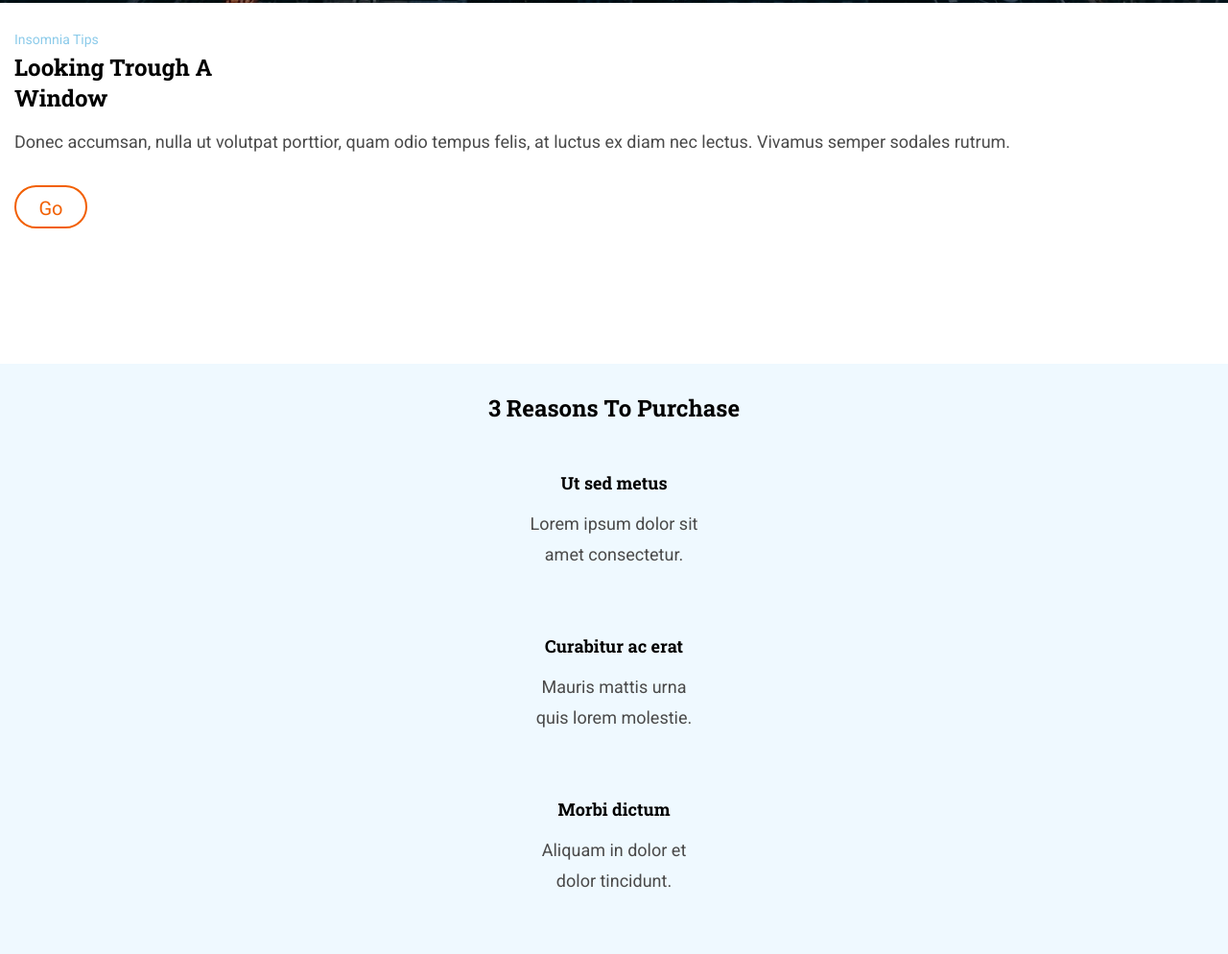
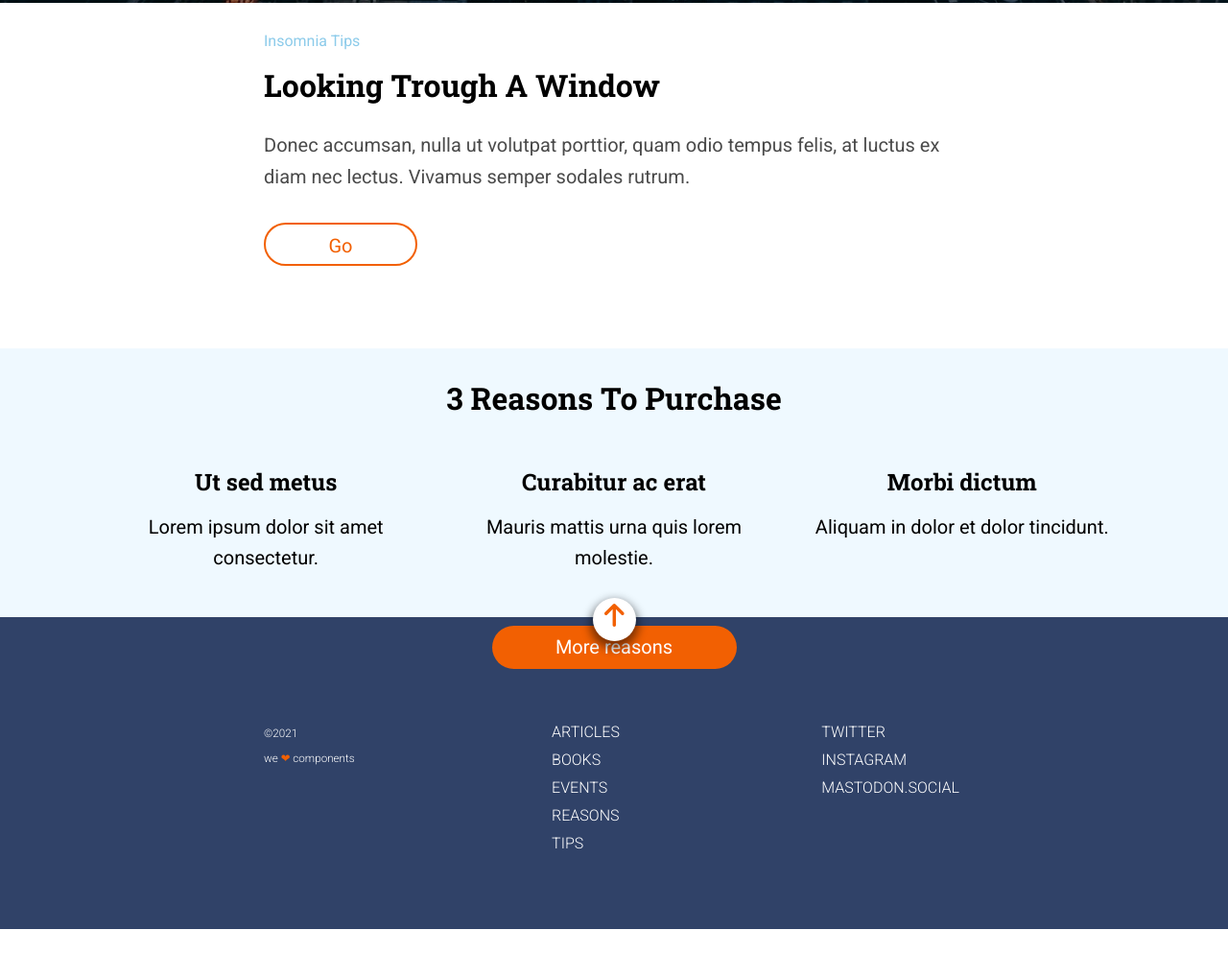
Before and after one commit to albavidalm/Anonymous-Proxy, a website: page src/html/index.html in a window 1280 px wide. Shown: the part 797-1791 px from the top of the page at 96% size. After the commit the page ends 1765 px from the top, so only its background shows below. Drawn offline with nearby package versions, Linux system fonts and the light colour scheme; files that its build step writes are made by us from their sources; files whose address does not match are found by name.

Commit message:
Add reponsive OK

```diff
--- a/src/html/index.html
+++ b/src/html/index.html
@@ -30,7 +30,7 @@
 
     </section>
 
-    <section class="looking">
+    <section class="looking wrapper">
       <h4 class="looking__subtitle">Insomnia Tips</h4>
       <h2 class="looking__title">Looking Trough A Window</h2>
       <p class="looking__text">Donec accumsan, nulla ut volutpat porttior, quam odio tempus felis, at luctus ex diam nec lectus. Vivamus semper sodales rutrum.</p>
--- a/src/html/partials/footer.html
+++ b/src/html/partials/footer.html
@@ -4,7 +4,7 @@
     <a class="scroll-button__link--up" href="#top-page" alt="Arrow up" title="Go to top"><img class="scroll-button__img" src="./assets/images/ico-arrow.svg" alt="Up arrow" title="Up arrow"></a>
   </div>
 
-
+  <section class="footer__info wrapper">
     <aside>
       <ul class="footer__aside">
         <li class="footer__aside--related">
@@ -37,5 +37,6 @@
       <small class="footer__copy--right">&copy2021</small>
       <small class="footer__copy--claim">we <span class="footer__copy--heart">&#x2764;</span> components</small>
     </section>
+  </section>
 
 </footer>
--- a/src/scss/components/_links.scss
+++ /dev/null
@@ -1,9 +0,0 @@
-.link__adalab:hover {
-  background-color: #099d8d;
-  color: #fff;
-}
-
-.link__github:hover {
-  background-color: #CCC;
-  color: #000;
-}
--- a/src/scss/core/_mixins.scss
+++ b/src/scss/core/_mixins.scss
@@ -8,3 +8,13 @@
     @content;
   }
 }
+
+.wrapper {
+  margin: 0 15px;
+  @include tablet {
+    margin: 0 39px;
+  }
+  @include desktop {
+    max-width: 730px;
+  }
+}
--- a/src/scss/core/_scrollbutton.scss
+++ b/src/scss/core/_scrollbutton.scss
@@ -1,8 +1,8 @@
 .scroll-button {
-  display: inline-block; /*El superior está centrado por el Flex, Centra al inferior*/
+  display: inline-block; /*El superior está centrado por el Flex del hero, Centra al inferior*/
   height: 45px;
   width: 45px;
-  background-color: white;
+  background-color: $white;
   border-radius: 50%;
   line-height: 50px;
   -webkit-box-shadow: 0px 5px 10px 3px rgba(0, 0, 0, 0.48);
--- a/src/scss/core/_variables.scss
+++ b/src/scss/core/_variables.scss
@@ -6,3 +6,5 @@ $blue-title: #8ccbea;
 $brown-text: #4a4a4a;
 $light-blue-background: #eff9ff;
 $dark-blue-background: #304268;
+$black: #000;
+$white: #fff;
--- a/src/scss/layout/_action.scss
+++ b/src/scss/layout/_action.scss
@@ -2,52 +2,74 @@
   background-color: $light-blue-background;
   height: 100vh;
   width: 100vw;
-  /*max-height: 624px;*/
   text-align: center;
+  @include tablet {
+    height: 35vh;
+  }
   &__title {
     width: 100%;
-    font-family: $second-font;
-    font-weight: bold;
-    font-size: 24px;
-    text-align: center;
     padding-top: 30px;
     padding-bottom: 50px;
-    padding-left: 15px;
-    padding-right: 15px;
+    font-family: $second-font;
+    font-size: 24px;
+    font-weight: bold;
+    color: $black;
+    text-align: center;
+    @include tablet {
+      font-size: 26px;
+    }
+    @include desktop {
+      font-size: 32px;
+    }
   }
 }
 
 .reasons-container {
   width: 100%;
+  padding-bottom: 45px;
   display: grid;
   grid-template-columns: 180px;
   grid-template-rows: 20vh 20vh 20vh;
   grid-gap: 10px;
   justify-content: center;
-  padding-bottom: 45px;
+  @include tablet {
+    grid-template-columns: 26vw 26vw 26vw;
+    grid-template-rows: 1fr;
+    grid-gap: 30px;
+  }
 }
 .reasons {
+  width: 100%;
   height: 100%;
-  width: 100%;
   &__title {
     font-family: $second-font;
     font-size: 18px;
     font-weight: bold;
     padding-bottom: 15px;
+    @include tablet {
+      font-size: 24px;
+    }
   }
   &__text {
     font-family: $main-font;
     font-size: 18px;
     font-weight: normal;
     line-height: 2rem;
-    color: $brown-text;
+    color: $black;
+    @include tablet {
+      font-size: 20px;
+    }
   }
 }
 
 .action__button {
   position: relative;
-  bottom: 30px;
+  bottom: 50px;
+  @include tablet {
+    margin-top: 60px;
+  }
 }
+
 .action__button--link {
   display: inline-block;
   height: 45px;
@@ -59,6 +81,12 @@
   font-size: 20px;
   font-weight: 400;
   line-height: 45px;
+  @include tablet {
+    width: 210px;
+  }
+  @include desktop {
+    width: 255px;
+  }
   &:hover {
     background-color: white;
     color: $orange;
--- a/src/scss/layout/_footer.scss
+++ b/src/scss/layout/_footer.scss
@@ -1,15 +1,31 @@
 .footer {
   background-color: $dark-blue-background;
+  width: 100vw;
   height: 100%;
-  width: 100%;
   padding-bottom: 45px;
-  color: white;
+  color: $white;
   font-family: $main-font;
   font-weight: lighter;
   display: flex;
   flex-direction: column;
   text-align: center;
-  align-content: space-between;
+  &__info {
+    width: 100vw;
+    margin: 0 auto;
+    font-size: 16px;
+    @include tablet {
+      width: 90%;
+      text-align: left;
+      display: flex;
+      flex-direction: row;
+      justify-content: space-between;
+      padding-top: 60px;
+      align-items: baseline;
+    }
+    @include desktop {
+      width: 100%;
+    }
+  }
   &__aside,
   &__social {
     padding-bottom: 30px;
@@ -27,17 +43,21 @@
   }
   &__copy {
     height: 40px;
+    font-size: 14px;
     display: flex;
     flex-direction: column;
     justify-content: space-between;
     &--heart {
       color: $orange;
     }
+    @include tablet {
+      order: -10;
+    }
   }
 }
 
 .scroll-button.up {
   position: relative;
+  top: -20px;
   margin: 0 auto;
-  top: -20px;
 }
--- a/src/scss/main.scss
+++ b/src/scss/main.scss
@@ -2,7 +2,6 @@
 @import "core/reset";
 @import "core/mixins";
 @import "core/scrollbutton";
-@import "components/links";
 @import "layout/header";
 @import "layout/action";
 @import "layout/footer";
--- a/src/scss/pages/_index.scss
+++ b/src/scss/pages/_index.scss
@@ -17,6 +17,13 @@
     font-size: 42px;
     font-weight: bold;
     text-transform: uppercase;
+    word-spacing: 100vw;
+    @include tablet {
+      font-size: 80px;
+    }
+    @include desktop {
+      font-size: 100px;
+    }
   }
   &__claim {
     color: white;
@@ -25,27 +32,51 @@
     font-weight: 100;
     padding-top: 10px;
     padding-bottom: 45px;
+    @include tablet {
+      font-size: 24px;
+    }
   }
 }
 
 .looking {
   height: 376px;
-  margin-left: 15px;
-  margin-right: 15px;
+  @include tablet {
+    height: 330px;
+  }
+  @include desktop {
+    height: 360px;
+    max-width: 730px;
+    margin: 0 auto;
+  }
   &__subtitle {
     padding-top: 30px;
+    padding-bottom: 5px;
     font-family: $main-font;
     font-size: 14px;
     color: $blue-title;
     font-weight: normal;
-    padding-bottom: 5px;
+    @include tablet {
+      padding-bottom: 15px;
+    }
+    @include desktop {
+      font-size: 16px;
+    }
   }
   &__title {
     max-width: 290px;
+    padding-bottom: 15px;
     font-family: $second-font;
+    color: $black;
     font-size: 24px;
     font-weight: bold;
-    padding-bottom: 15px;
+    @include tablet {
+      max-width: 100%;
+      padding-bottom: 25px;
+      font-size: 26px;
+    }
+    @include desktop {
+      font-size: 32px;
+    }
   }
   &__text {
     font-family: $main-font;
@@ -54,6 +85,10 @@
     line-height: 1.67;
     color: $brown-text;
     padding-bottom: 30px;
+    font-size: 18px;
+    @include desktop {
+      font-size: 20px;
+    }
   }
   &__link {
     display: block;
@@ -68,6 +103,12 @@
     line-height: 45px;
     text-align: center;
     border: 2px $orange solid;
+    @include tablet {
+      width: 91px;
+    }
+    @include desktop {
+      width: 160px;
+    }
     &:hover {
       background-color: $orange;
       color: white;
```
Lines whose indentation alone changed are shown as unchanged.
